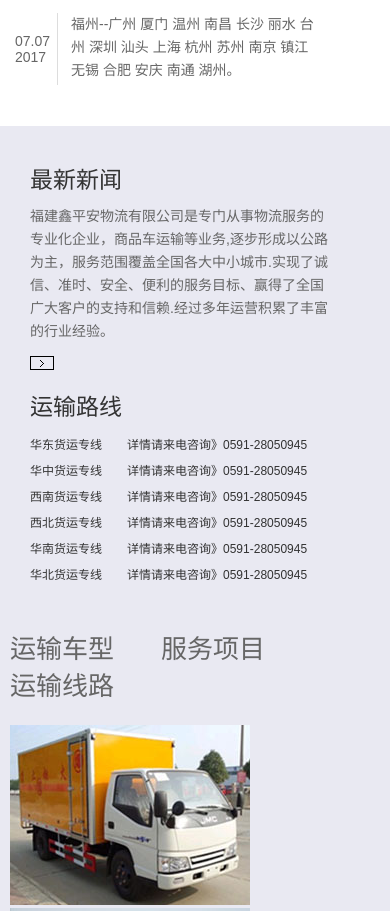
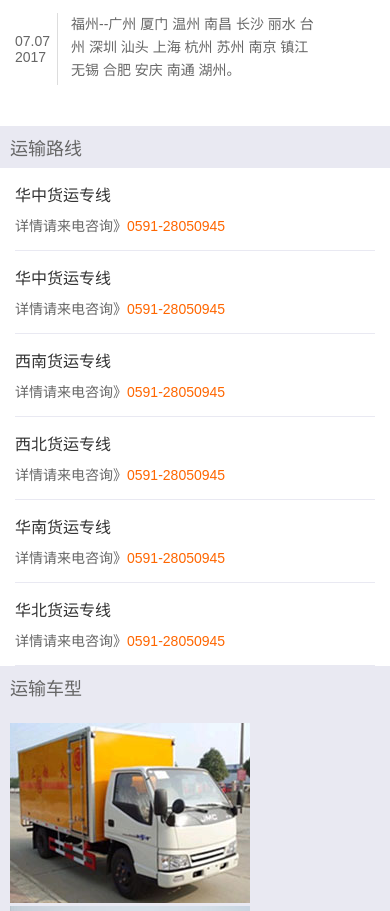
Before and after one commit to Ashley055/logistics, a website: page app/logistics.html in a window 390 px wide. Shown: the part 710-1621 px from the top of the page. Drawn offline with Linux system fonts and the light colour scheme.

Commit message:
add logistics page

```diff
--- a/app/less/logistics.less
+++ b/app/less/logistics.less
@@ -61,7 +61,7 @@
 	float: left;
 	max-width: 300px;
 	width: 100%;
-	h2{
+	h3{
 		font-size: 23px;
 		margin-bottom: 10px;
 		margin-top: 15px;
@@ -81,7 +81,7 @@
 				a{
 					font-size: 12px;
 					line-height: 26px;
-					span{
+					span.line-name{
 						margin-right: 25px;
 					}
 				}
@@ -105,7 +105,7 @@
 		}
 	}
 }
-.m-menu,.news,.til{
+.m-menu,.news, .shipping-cars{
 	display: none;
 }
 .dir-right{
@@ -168,19 +168,9 @@
 		}
 	}
 	.left{
+		float: none;
 		h3{
 			display: none;
-		}
-		.til{
-			display: block;
-			h3{
-				display: block;
-				font-size: 18px;
-				color: #666;
-				margin-top: 8px;
-				margin-bottom: 8px;
-				float: left;
-			}
 		}
 		.news-list{
 			background-color: #fff;
@@ -214,4 +204,68 @@
 	.middle{
 		display: none;
 	}
+	.right{
+		float: none;
+		margin: 0;
+		max-width: 100%;
+		h3{
+			display: none;
+		}
+		.newlest{
+			display: none;
+		}
+		.shipping-lines{
+			.line-list{
+				background-color: #fff;
+				margin-left: -10px;
+				margin-right: -10px;
+				padding-left: 15px;
+				padding-right: 15px;
+				li{
+					padding-top: 10px;
+					padding-bottom: 10px;
+					border-bottom: 1px solid #e9e9f2;
+					.line-name{
+						display: block;
+						font-size: 16px;
+						line-height: 35px;
+					}
+					.callforD{
+						color: #666;
+						font-size: 14px;
+					}
+					.phone{
+						color: #ff6600;
+						font-size: 14px;
+					}
+				}
+			}
+		}
+	}
+	.shipping-cars{
+		display: block;
+	}
+	.foot-wrap{
+		margin-top: 0;
+		.tab-head{
+			li.vehicle{
+				display: block;
+				font-size: 18px;
+				color: #666;
+				margin-top: 8px;
+				margin-bottom: 8px;
+			}
+		}
+	}
+	.til{
+		display: block;
+		h3{
+			display: block;
+			font-size: 18px;
+			color: #666;
+			margin-top: 8px;
+			margin-bottom: 8px;
+			float: left;
+		}
+	}
 }
--- a/app/logistics.html
+++ b/app/logistics.html
@@ -100,7 +100,6 @@
         </div>
         <div class="content clearfix">
             <div class="left">
-                <h3>最新新闻</h3>
                 <a class="til clearfix">
                     <h3>最新新闻</h3>
                     <em class="dir-right"><img src="images/dir-right.png"></em>
@@ -145,19 +144,22 @@
             </div>
             <div class="right">
                 <div class="newlest">
-                    <h2>最新新闻</h2>
+                    <h3>最新新闻</h3>
                     <p>福建鑫平安物流有限公司是专门从事物流服务的专业化企业，商品车运输等业务,逐步形成以公路为主，服务范围覆盖全国各大中小城市.实现了诚信、准时、安全、便利的服务目标、赢得了全国广大客户的支持和信赖.经过多年运营积累了丰富的行业经验。</p>
                     <a class="more"><img src="images/more.png"></a></span>
                 </div>
                 <div class="shipping-lines">
-                    <h2>运输路线</h2>
-                    <ul>
-                        <li><a href=""><span>华东货运专线</span>详情请来电咨询》0591-28050945</a></li>
-                        <li><a href=""><span>华中货运专线</span>详情请来电咨询》0591-28050945</a></li>
-                        <li><a href=""><span>西南货运专线</span>详情请来电咨询》0591-28050945</a></li>
-                        <li><a href=""><span>西北货运专线</span>详情请来电咨询》0591-28050945</a></li>
-                        <li><a href=""><span>华南货运专线</span>详情请来电咨询》0591-28050945</a></li>
-                        <li><a href=""><span>华北货运专线</span>详情请来电咨询》0591-28050945</a></li>
+                    <a class="til clearfix">
+                        <h3>运输路线</h3>
+                        <em class="dir-right"><img src="images/dir-right.png"></em>
+                    </a>
+                    <ul class="line-list">
+                        <li><a href=""><span class="line-name">华中货运专线</span><span class="callforD">详情请来电咨询》</span><em class="phone">0591-28050945</em></a></li>
+                        <li><a href=""><span class="line-name">华中货运专线</span><span class="callforD">详情请来电咨询》</span><em class="phone">0591-28050945</em></a></li>
+                        <li><a href=""><span class="line-name">西南货运专线</span><span class="callforD">详情请来电咨询》</span><em class="phone">0591-28050945</em></a></li>
+                        <li><a href=""><span class="line-name">西北货运专线</span><span class="callforD">详情请来电咨询》</span><em class="phone">0591-28050945</em></a></li>
+                        <li><a href=""><span class="line-name">华南货运专线</span><span class="callforD">详情请来电咨询》</span><em class="phone">0591-28050945</em></a></li>
+                        <li><a href=""><span class="line-name">华北货运专线</span><span class="callforD">详情请来电咨询》</span><em class="phone">0591-28050945</em></a></li>
                     </ul>
                 </div>
             </div>
@@ -165,9 +167,9 @@
         <div class="foot-wrap">
             <div class="tab-head">
                 <ul>
-                    <li>运输车型</li>
-                    <li>服务项目</li>
-                    <li>运输线路</li>
+                    <li class="vehicle">运输车型</li>
+                    <li class="m-hide">服务项目</li>
+                    <li class="m-hide">运输线路</li>
                 </ul>
             </div>
             <div class="tab-content">
```
Also changed, not shown: app/css/logistics.css.
